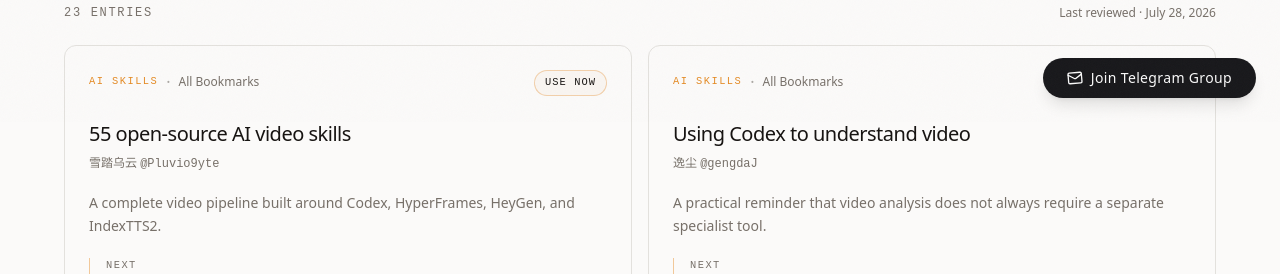
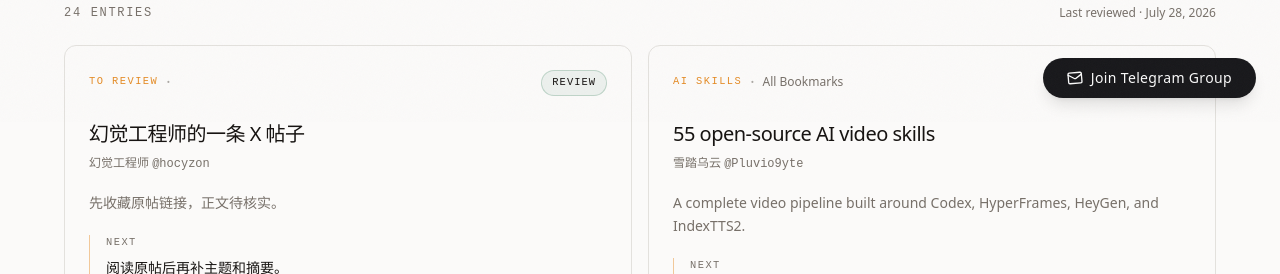
Before and after one commit to YuqingNicole/Selfpage, a Next.js app: page /readings/bookmarks in a window 1280 px wide. Shown: the part 678-952 px from the top of the page. Built offline with nearby package versions, Linux system fonts and the light colour scheme; no server answers.

Commit message:
Add hocyzon post to X bookmarks

```diff
--- a/src/data/xBookmarks.ts
+++ b/src/data/xBookmarks.ts
@@ -25,6 +25,16 @@ export interface XBookmark {
 }
 
 export const xBookmarks: XBookmark[] = [
+  {
+    title: '幻觉工程师的一条 X 帖子',
+    author: '幻觉工程师',
+    handle: '@hocyzon',
+    url: 'https://x.com/hocyzon/status/2123289962728833347',
+    category: 'To Review',
+    note: '先收藏原帖链接，正文待核实。',
+    next: '阅读原帖后再补主题和摘要。',
+    status: 'Review',
+  },
   {
     title: '55 open-source AI video skills',
     author: '雪踏乌云',
```
